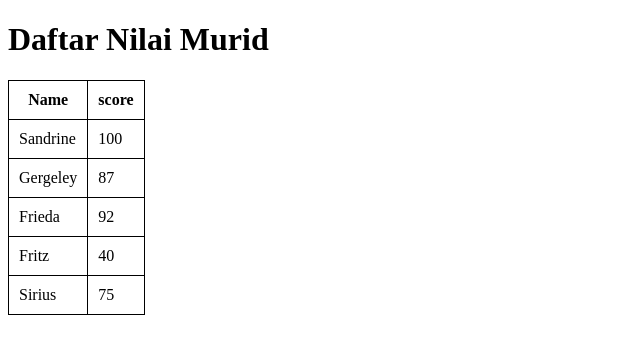
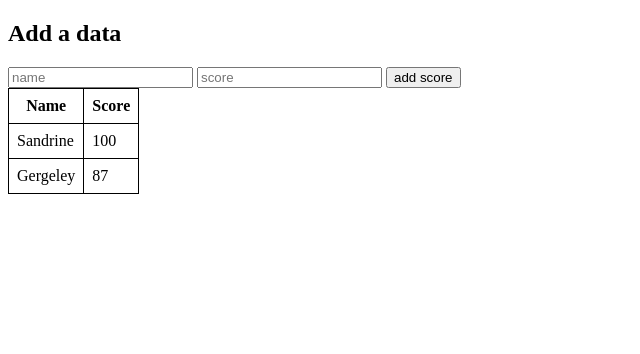
Before and after one commit to Rekitonei/studikasus1, a Flask app: page / in a window 1280 px wide. Shown: the top 354 px of the page, without its empty margins (0-640 px from the left). Run offline with Flask 3, Linux system fonts and the light colour scheme; some libraries are stand-ins or nearby versions.

Commit message:
studi kasus 3 12/10/2023

```diff
--- a/app.py
+++ b/app.py
@@ -1,18 +1,18 @@
-from flask import Flask, render_template
+from flask import Flask, render_template, request, redirect
+from cs50 import SQL
 
 app = Flask(__name__)
+db = SQL("sqlite:///score.db")
+@app.route("/", methods=["GET", "POST"])
+def index():
+        if request.method == "POST":
+            name = request.form.get("name")
+            score = request.form.get("score")
 
-students = [
-    {"name": "Sandrine", "score": 100},
-    {"name": "Gergeley", "score": 87},
-    {"name": "Frieda", "score": 92},
-    {"name": "Fritz", "score": 40},
-    {"name": "Sirius", "score": 75},
-]
+            db.execute("INSERT INTO score (name, score) VALUES(?, ?)", name, score)
 
-@app.route("/")
-def index():
-    return render_template("index.html", students=students)
+            return redirect("/")
+        else:
 
-if __name__ == "__main__":
-    app.run(debug=True)
+            students = db.execute("SELECT * FROM score")
+            return render_template("index.html", students=students)
--- a/templates/index.html
+++ b/templates/index.html
@@ -5,40 +5,37 @@
     <meta name="viewport" content="width=device-width, initial-scale=1.0">
     <title>Score Murid</title>
 <style>
-    table, th, td{
+    table, th, td {
         border: 1px solid black;
         border-collapse: collapse;
-        padding: 10px;
+        padding: 8px;
     }
 </style>
 </head>
 <body>
-    <h1>Daftar Nilai Murid</h1>
+    <div class="container">
+        <div class="section">
+        <h2>Add a data</h2>
+        <form action="/" method="POST">
+            <input name="name" placeholder="name" type="text">
+            <input name="score" placeholder="score" type="number">
+            <input type="submit" value="add score">
+        </form>
+        </div>
+        <div class="section">
             <table>
                 <tr>
                     <th>Name</th>
-            <th>score</th>
+                    <th>Score</th>
                 </tr>
                 {% for student in students %}
                 <tr>
-           <td>{{ student['name'] }}</td>
-           <td>{{ student['score'] }}</td>
+                    <td>{{ student.name }}</td>
+                    <td>{{ student.score }}</td>
                 </tr>
                 {% endfor %}
             </table>
-    <!-- <ul>
-        {% for student in students %}
-            <li>
-                Nama: {{ student['name'] }} - Nilai: {{ student['score'] }}
-                {% if student['score'] > 90 %}
-                    - Congratulations
-                {% elif student['score'] >= 76 %}
-                    - Very good
-                {% else %}
-                    - Maaf, Anda belum lulus
-                {% endif %}
-            </li>
-        {% endfor %}
-    </ul> -->
+        </div>
+    </div>
 </body>
 </html>
```
Also changed, not shown: score.db (added). Lines whose indentation alone changed are shown as unchanged.
